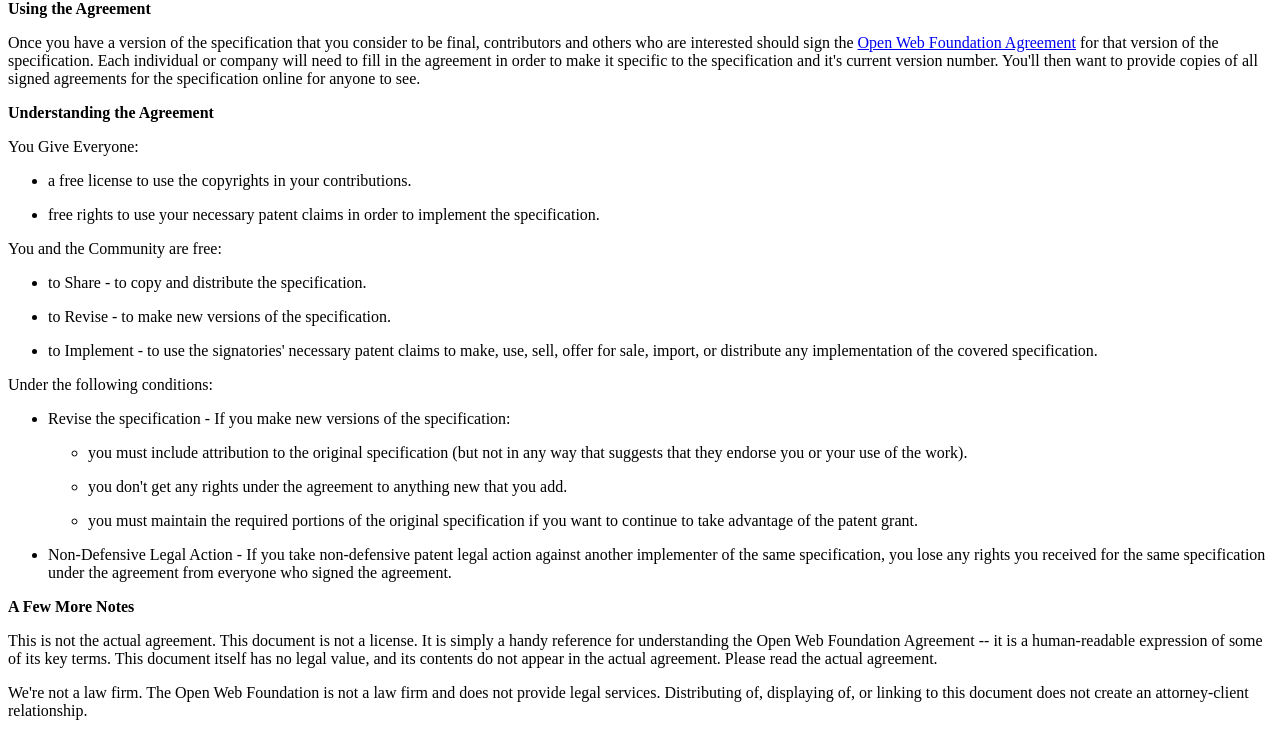
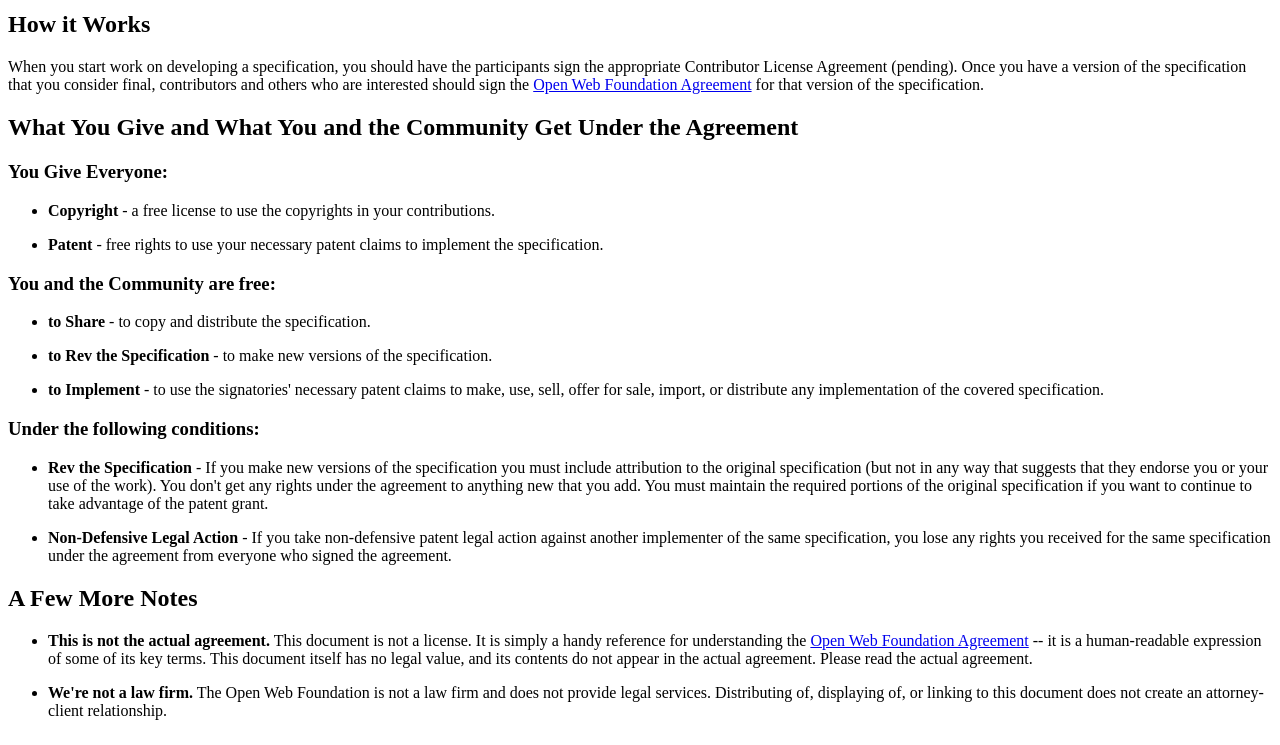
Before and after one commit to chrismessina/openwebfoundation, a plain HTML site: page legal/deed/index.html in a window 1280 px wide. Shown: the part 55-800 px from the top of the page. Drawn offline with Linux system fonts and the light colour scheme.

Commit message:
Improved layout and structure of the Deed per drudin's suggestion.

```diff
--- a/legal/deed/index.html
+++ b/legal/deed/index.html
@@ -1,74 +1,72 @@
-<h2>Specification Agreements</h2>
-<p><strong>Using the Agreement</strong></p>
-<p>Once you have a version of the specification that you consider to be
-final, contributors and others who are interested should sign the
-<a href="http://openwebfoundation.org/legal/agreement/">Open Web Foundation
+<h1>Open Web Foundation Agreement Deed</h1>
+<h2>How it Works</h2>
+<p>When you start work on developing a specification, you should have the
+participants sign the appropriate Contributor License Agreement
+(pending). Once you have a version of the specification that you
+consider final, contributors and others who are interested should sign
+the <a href="http://openwebfoundation.org/legal/agreement/">Open Web Foundation
 Agreement</a> for that
-version of the specification. Each individual or company will need to
-fill in the agreement in order to make it specific to the
-specification and it's current version number. You'll then want to
-provide copies of all signed agreements for the specification online
-for anyone to see.</p>
-<p><strong>Understanding the Agreement</strong></p>
-<p>You Give Everyone:</p>
+version of the specification.</p>
+<h2>What You Give and What You and the Community Get Under the Agreement</h2>
+<h3>You Give Everyone:</h3>
 <ul>
 <li>
-<p>a free license to use the copyrights in your contributions.</p>
+<p><strong>Copyright</strong> - a free license to use the copyrights in your
+  contributions.</p>
 </li>
 <li>
-<p>free rights to use your necessary patent claims in order to implement the
+<p><strong>Patent</strong> - free rights to use your necessary patent claims to
+  implement the specification.</p>
+</li>
+</ul>
+<h3>You and the Community are free:</h3>
+<ul>
+<li>
+<p><strong>to Share</strong> - to copy and distribute the specification.</p>
+</li>
+<li>
+<p><strong>to Rev the Specification</strong> - to make new versions of the
   specification.</p>
 </li>
-</ul>
-<p>You and the Community are free:</p>
-<ul>
 <li>
-<p>to Share - to copy and distribute the specification.</p>
-</li>
-<li>
-<p>to Revise - to make new versions of the specification.</p>
-</li>
-<li>
-<p>to Implement - to use the signatories' necessary patent claims to
-  make, use, sell, offer for sale, import, or distribute any
+<p><strong>to Implement</strong> - to use the signatories' necessary patent claims
+  to make, use, sell, offer for sale, import, or distribute any
   implementation of the covered specification.</p>
 </li>
 </ul>
-<p>Under the following conditions:</p>
+<h3>Under the following conditions:</h3>
 <ul>
 <li>
-<p>Revise the specification - If you make new versions of the specification:</p>
+<p><strong>Rev the Specification</strong> - If you make new versions of the
+  specification you must include attribution to the original
+  specification (but not in any way that suggests that they endorse
+  you or your use of the work).  You don't get any rights under the
+  agreement to anything new that you add.  You must maintain the
+  required portions of the original specification if you want to
+  continue to take advantage of the patent grant.</p>
+</li>
+<li>
+<p><strong>Non-Defensive Legal Action</strong> - If you take non-defensive patent
+  legal action against another implementer of the same specification,
+  you lose any rights you received for the same specification under
+  the agreement from everyone who signed the agreement.</p>
+</li>
+</ul>
+<h2>A Few More Notes</h2>
 <ul>
 <li>
-<p>you must include attribution to the original specification (but
-  not in any way that suggests that they endorse you or your use
-  of the work).</p>
+<p><strong>This is not the actual agreement.</strong> This document is not a
+  license. It is simply a handy reference for understanding the <a href="http://openwebfoundation.org/legal/agreement/">Open
+  Web Foundation
+  Agreement</a> -- it is a
+  human-readable expression of some of its key terms. This document
+  itself has no legal value, and its contents do not appear in the
+  actual agreement. Please read the actual agreement.</p>
 </li>
 <li>
-<p>you don't get any rights under the agreement to anything new
-  that you add.</p>
-</li>
-<li>
-<p>you must maintain the required portions of the original
-  specification if you want to continue to take advantage of the
-  patent grant.</p>
+<p><strong>We're not a law firm.</strong> The Open Web Foundation is not a law firm
+  and does not provide legal services. Distributing of, displaying of,
+  or linking to this document does not create an attorney-client
+  relationship.</p>
 </li>
 </ul>
-</li>
-<li>
-<p>Non-Defensive Legal Action - If you take non-defensive patent legal
-  action against another implementer of the same specification, you
-  lose any rights you received for the same specification under the
-  agreement from everyone who signed the agreement.</p>
-</li>
-</ul>
-<p><strong>A Few More Notes</strong></p>
-<p>This is not the actual agreement. This document is not a license. It
-is simply a handy reference for understanding the Open Web Foundation
-Agreement -- it is a human-readable expression of some of its key
-terms. This document itself has no legal value, and its contents do
-not appear in the actual agreement. Please read the actual agreement.</p>
-<p>We're not a law firm. The Open Web Foundation is not a law firm and
-does not provide legal services. Distributing of, displaying of, or
-linking to this document does not create an attorney-client
-relationship.</p>
```
Also changed, not shown: legal/deed/index.txt.
